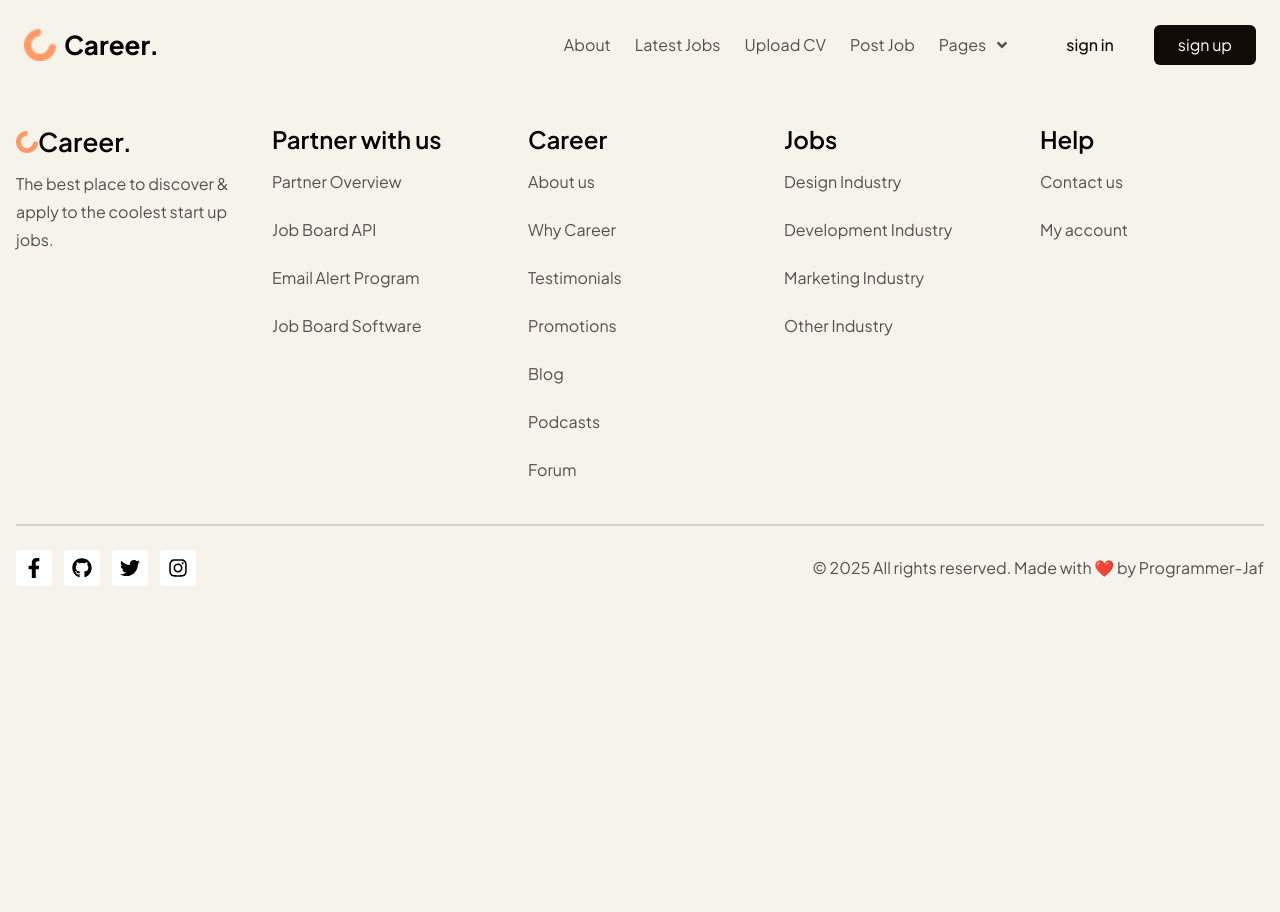
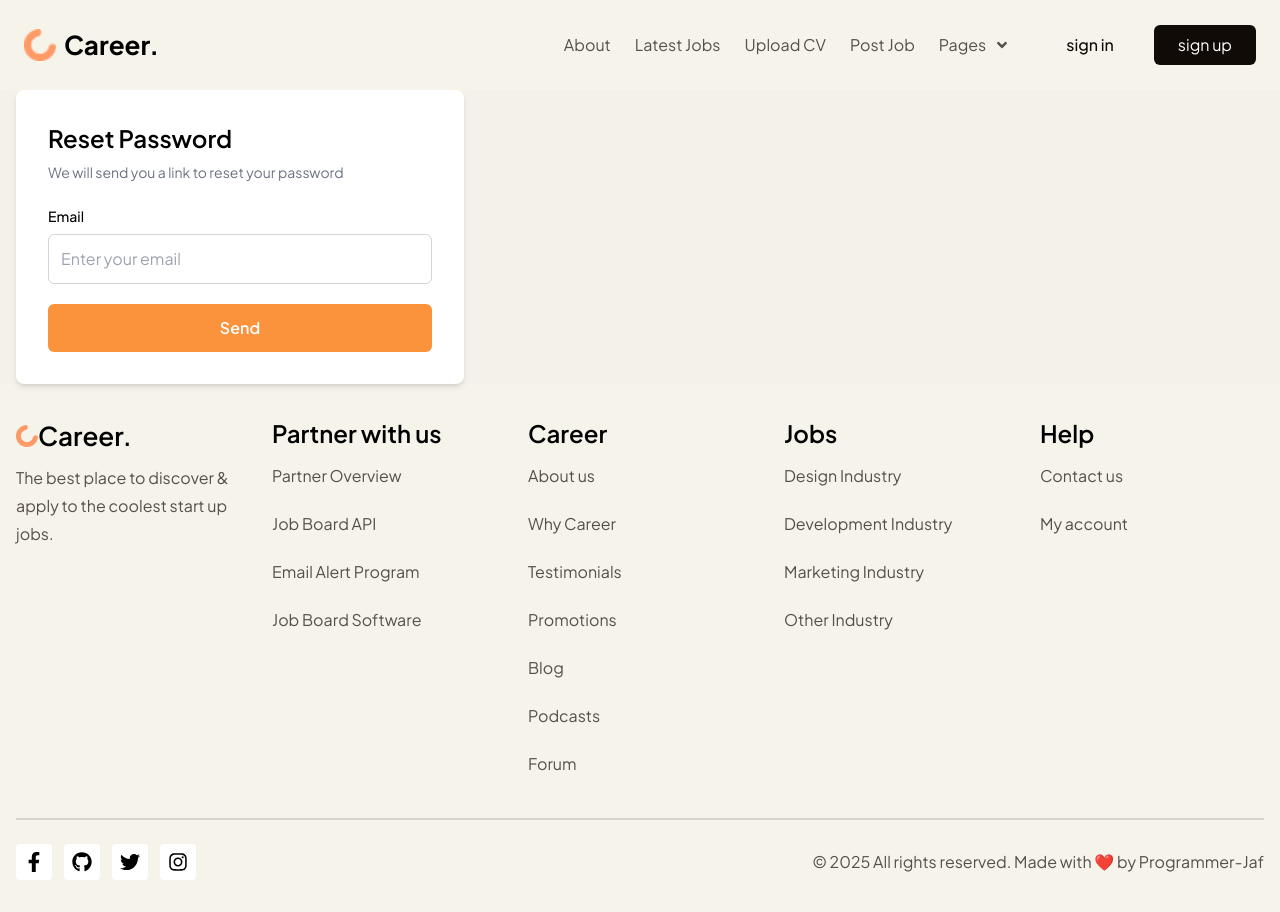
Before and after one commit to programmer-jaf/Career-frontend, a React (Vite) app: page /forgot-password in a window 1280 px wide. Before the commit the page ends 800 px from the top, so only its background shows below. Built offline with nearby package versions, Linux system fonts and the light colour scheme.

Commit message:
Implement Forgot Password functionality with email input and form submission

```diff
--- a/src/pages/ForgotPassword.jsx
+++ b/src/pages/ForgotPassword.jsx
@@ -1,11 +1,53 @@
-import React from 'react'
+import React, { useState } from "react";
 
 const ForgotPassword = () => {
+  const [email, setEmail] = useState("");
+
+  const handleSubmit = (e) => {
+    e.preventDefault();
+    // TODO: Send email to backend for password reset
+    console.log("Reset link sent to:", email);
+  };
+
   return (
-    <div>
+    <div className="container max-w-7flex items-center justify-center bg-[#f4f1e9] px-4">
+      <div className="w-full max-w-md bg-white rounded-lg p-8 shadow-md">
+        <h2 className="text-2xl font-semibold text-black mb-2">
+          Reset Password
+        </h2>
+        <p className="text-sm text-gray-500 mb-6">
+          We will send you a link to reset your password
+        </p>
 
+        <form onSubmit={handleSubmit} className="space-y-5">
+          <div className="flex flex-col">
+            <label
+              htmlFor="email"
+              className="text-sm font-medium text-black mb-2"
+            >
+              Email
+            </label>
+            <input
+              id="email"
+              type="email"
+              placeholder="Enter your email"
+              value={email}
+              onChange={(e) => setEmail(e.target.value)}
+              className="p-3 border border-gray-300 rounded-md focus:outline-none focus:ring-2 focus:ring-orange-400"
+              required
+            />
+          </div>
+
+          <button
+            type="submit"
+            className="w-full bg-orange-400 hover:bg-orange-500 text-white font-semibold py-3 rounded-md transition"
+          >
+            Send
+          </button>
+        </form>
+      </div>
     </div>
-  )
-}
+  );
+};
 
-export default ForgotPassword
+export default ForgotPassword;
```
